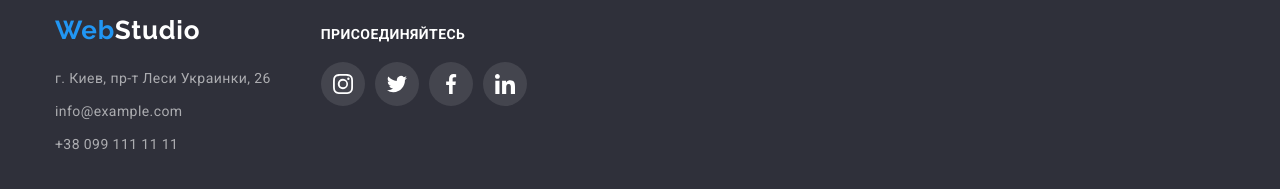
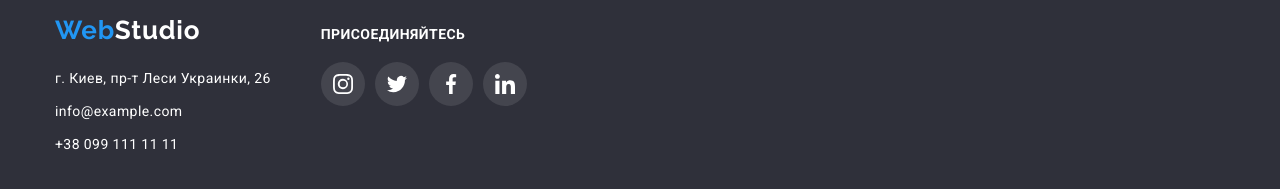
Before and after one commit to SerhiyDukh1984/-goit-markup-hw-05, a plain HTML site: page index.html in a window 1280 px wide. Shown: the part 2726-2915 px from the top of the page. Drawn offline with nearby package versions, Linux system fonts and the light colour scheme.

Commit message:
змінює коліртексту у футері

```diff
--- a/css/style.css
+++ b/css/style.css
@@ -718,7 +718,7 @@ color: var(--accent-color);
 }
 
 .footer-link {
-    color: rgba(255, 255, 255, 0.6);
+    color: var(--primery-white-color);
     text-decoration: none;
     font-size: 14px;
     line-height: 1.71;
```
